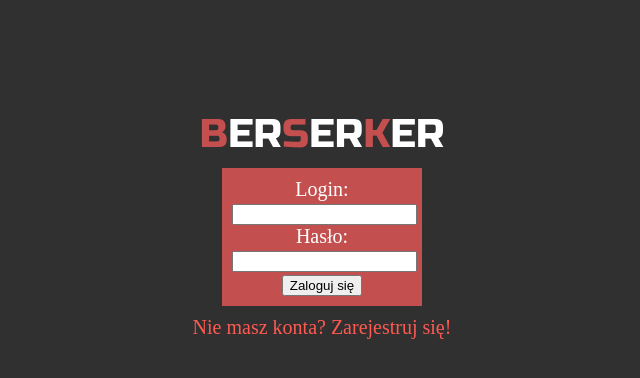
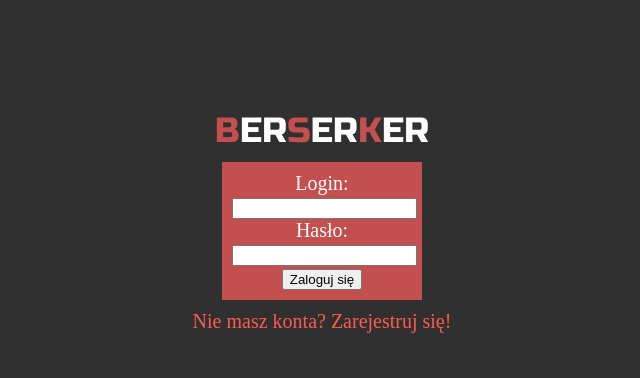
Before and after one commit to wmatecki97/Strona_druzyny_harcerskiej, a PHP site: page / in a window 1280 px wide. Shown: the top 378 px of the page, without its empty margins (318-958 px from the left). Run offline with PHP 8.4, Linux system fonts and the light colour scheme.

Commit message:
Zmiana wielkości czcionki.

```diff
--- a/style-index.css
+++ b/style-index.css
@@ -34,7 +34,7 @@ body
 
 	font-family: 'Russo One', sans-serif;
 
-	font-size: 40px;
+	font-size: 35px;
 
 	width:auto;
 
```
